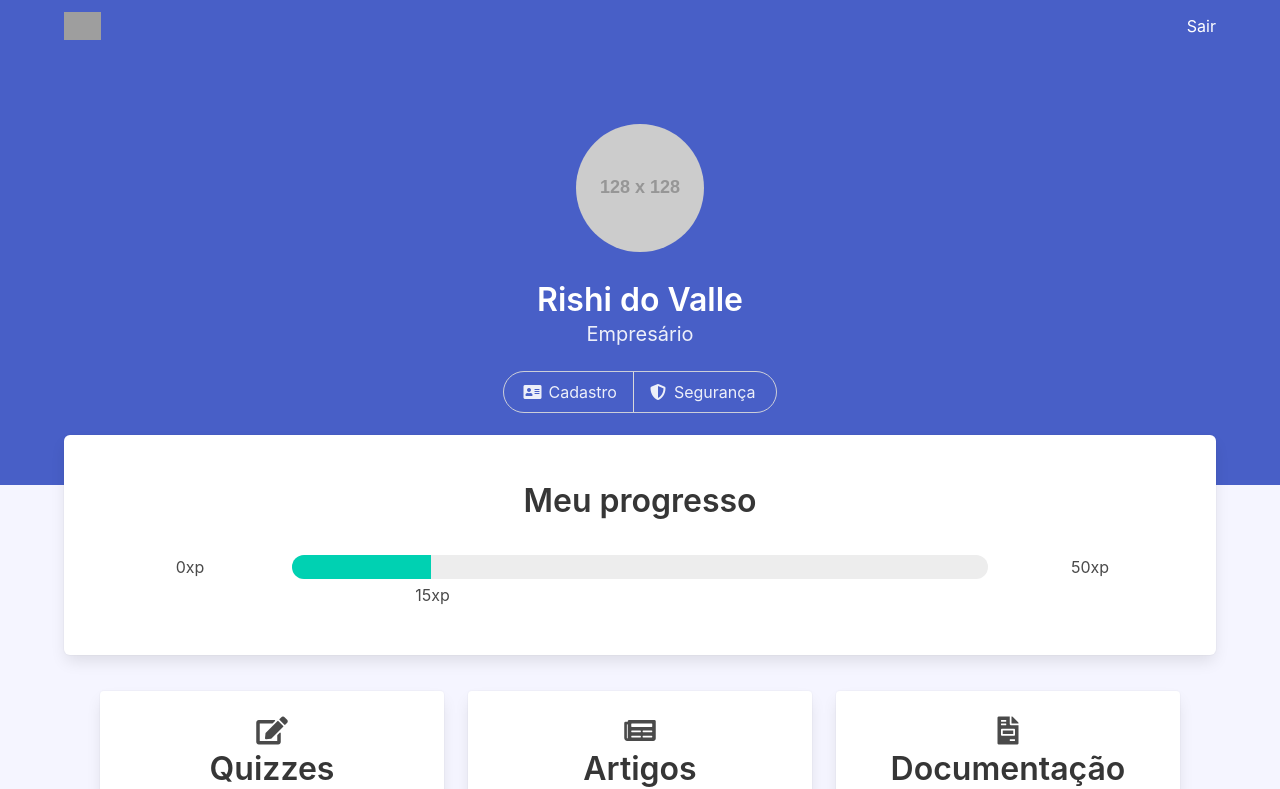
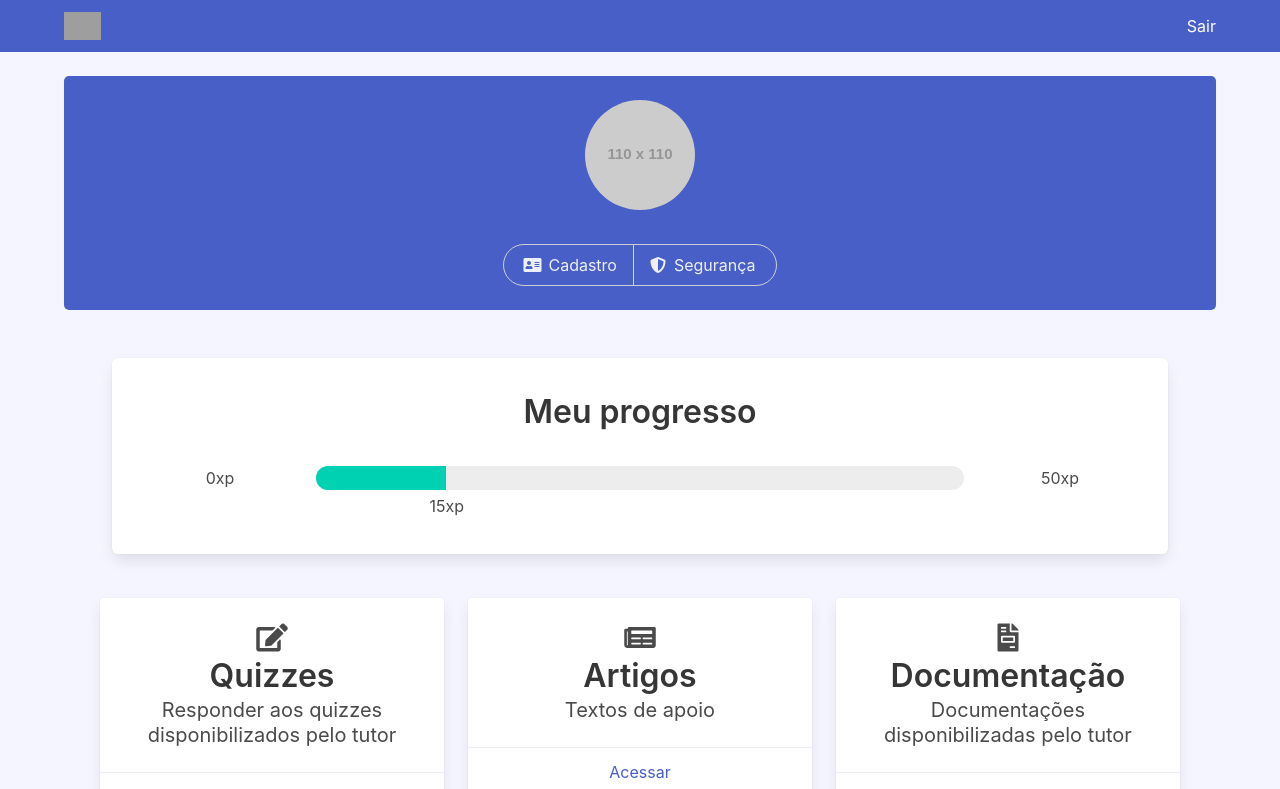
Before and after one commit to rishidovalle88/7e, a Next.js app: page /profile in a window 1280 px wide. Shown: the top 789 px of the page. Built offline with nearby package versions, Linux system fonts and the light colour scheme; grey boxes are pictures that could not be loaded.

Commit message:
Incluido página de inserção de quizzes

```diff
--- a/components/Avatar.tsx
+++ b/components/Avatar.tsx
@@ -1,19 +1,27 @@
 import React from 'react'
 
-const Avatar = () => {
+interface AvatarProps {
+    firstname: string;
+    lastname: string;
+}
+
+const Avatar = ({ firstname, lastname }: AvatarProps) => {
     return (
-        <div className="avatar">
-            <figure className=""
+        <div className="has-text-centered" style={{
+            // marginTop: "-85px",
+        }}>
+            <img src="https://placehold.it/110x110"
                 style={{
-                    // marginTop: "-85px",
-                }}>
-                <img src="https://placehold.it/128x128"
-                    style={{
-                        borderRadius: "50%",
-                    }}
-                />
-            </figure>
-
+                    width: "110px",
+                    borderRadius: "50%",
+                }}
+            />
+            <h1 className="title">
+                {firstname}
+            </h1>
+            <h2 className="subtitle">
+                {lastname}
+            </h2>
         </div>
     )
 }
--- a/components/Input.tsx
+++ b/components/Input.tsx
@@ -13,7 +13,10 @@ const Input = ({ title, name, styleW, ...rest }: InputProps) => {
         <div className={`column ${styleW}`}>
             <div className="field">
                 {/* <label className="label has-text-black"  >{title}</label> */}
-                <h6 className="is-small mb-1">{title}</h6>
+                {title !== "" && (
+                    <h6 className="is-small mb-1">{title}</h6>
+                )}
+
                 <div className="control">
                     <input
                         className={rest.type === "text" || "password" || undefined ? "input" : "checkbox"}
--- a/components/Layout.tsx
+++ b/components/Layout.tsx
@@ -10,7 +10,10 @@ const Layout = ({ children }: LayoutProps) => {
     return (
         <>
             <Header />
-            {children}
+            <div className="container is-max-widescreen">
+                {children}
+            </div>
+
         </>
 
     )
--- a/components/MyProgress.tsx
+++ b/components/MyProgress.tsx
@@ -2,11 +2,10 @@ import React from 'react'
 
 const MyProgress = () => {
     return (
-        <div className="container" style={{
-            marginTop: "-50px",
+        <div className="box" style={{
+            // marginTop: "-50px",
         }}>
-            <div className="box">
-                <div className="columns is-multiline is-mobile m-4">
+            <div className="columns is-multiline is-mobile p-4">
                 <div className="column is-12 has-text-centered mb-3">
                     <div className="title">Meu progresso</div>
                 </div>
@@ -29,7 +28,6 @@ const MyProgress = () => {
 
             </div>
         </div>
-        </div>
     )
 }
 
--- a/components/Switch.tsx
+++ b/components/Switch.tsx
@@ -12,7 +12,9 @@ const Switch = ({ title, name, styleW, ...rest }: SwitchProps) => {
     return (
         <div className={`column ${styleW}`}>
             <div className="field">
-                <h6 className="is-small">{title}</h6>
+                {title !== "" && (
+                    <h6 className="is-small mb-1">{title}</h6>
+                )}
                 <label className={`mt-1 ${styles.switch}`}>
                     <input
                         type="checkbox"
--- a/package.json
+++ b/package.json
@@ -12,7 +12,8 @@
     "bulma": "^0.9.2",
     "next": "10.0.5",
     "react": "17.0.1",
-    "react-dom": "17.0.1"
+    "react-dom": "17.0.1",
+    "react-toastify": "^7.0.3"
   },
   "devDependencies": {
     "@types/node": "^14.14.35",
--- a/pages/profile.tsx
+++ b/pages/profile.tsx
@@ -7,19 +7,15 @@ import Table from "../components/Table";
 export default function Profile() {
     return (
         <Layout>
-            <section className="hero is-small is-link">
-                <div className="hero-body has-text-centered m-6">
+            <section className="hero is-small is-link mt-5" style={{
+                borderRadius: "5px"
+            }}>
+                <div className="hero-body has-text-centered">
                     <div className="columns is-mobile">
                         <div className="column is-half is-offset-one-quarter">
                             <Avatar />
                         </div>
                     </div>
-                    <p className="title">
-                        Rishi do Valle
-                    </p>
-                    <p className="subtitle">
-                        Empresário
-                    </p>
 
                     <div className="tabs is-centered is-toggle is-toggle-rounded">
                         <ul>
@@ -38,14 +34,14 @@ export default function Profile() {
                         </ul>
                     </div>
                 </div>
+            </section>
+
+            <section className="section">
+                <MyProgress />
+            </section>
 
 
-            </section>
-
-            <MyProgress />
-
-            <div className="container">
-                <section className="section">
+            <section className="section " style={{ marginTop: "-40px" }}>
                 <div className="columns is-mobile is-multiline is-centered">
                     <div className="columns">
                         <div className="column is-4">
@@ -76,7 +72,7 @@ export default function Profile() {
                 </div>
             </section>
 
-                <section className="section">
+            <section className="section" style={{ marginTop: "-50px" }}>
                 <div className="columns is-mobile is-multiline is-centered">
                     <div className="column is-12">
                         <nav className="panel">
@@ -88,7 +84,6 @@ export default function Profile() {
                     </div>
                 </div>
             </section>
-            </div>
 
 
         </Layout>
```
Also changed, not shown: components/Button.tsx (+5 -3 lines), components/Modal.tsx (added, +42 -0 lines), styles/Switch.module.css (added, +59 -0 lines), 1 other file (tests, documents, lock files or other folders). Lines whose indentation alone changed are shown as unchanged.
